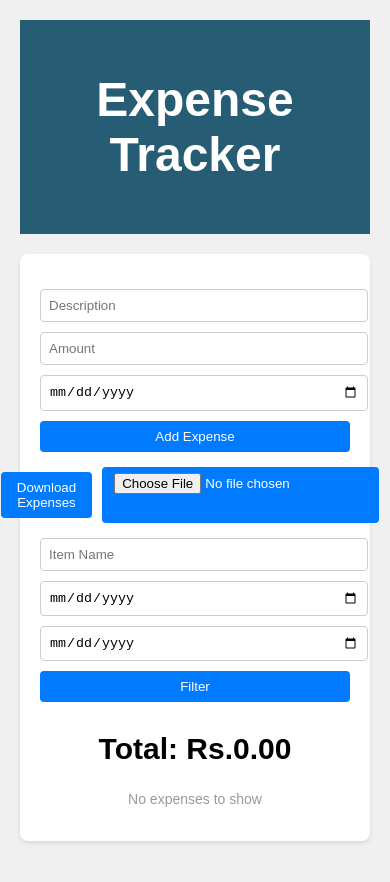
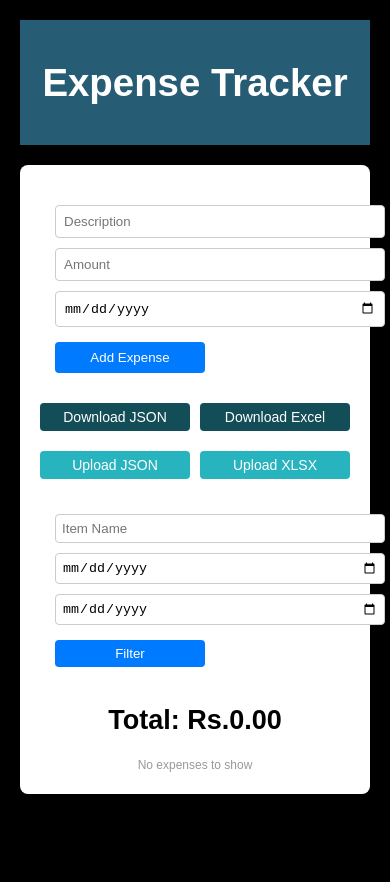
Before and after one commit to muhammad-usama-anjum/expense-tracker, a React (Create React App) app: page / in a window 390 px wide. Built offline with nearby package versions, Linux system fonts and the light colour scheme; the HTML template or start-up script is replaced by a standard one.

Commit message:
added button to download xlsx file and enhanced css

```diff
--- a/package.json
+++ b/package.json
@@ -9,7 +9,8 @@
     "react": "^18.3.1",
     "react-dom": "^18.3.1",
     "react-scripts": "5.0.1",
-    "web-vitals": "^2.1.4"
+    "web-vitals": "^2.1.4",
+    "xlsx": "^0.18.5"
   },
   "scripts": {
     "start": "react-scripts start",
--- a/src/App.css
+++ b/src/App.css
@@ -1,16 +1,16 @@
 .App {
   font-family: Arial, sans-serif;
   text-align: center;
-  background-color: #f0f0f0;
+  background-color: black;
   min-height: 100vh;
   padding: 20px;
 }
 
 .main-content {
-  background: #fff;
+  background: white;
   border-radius: 8px;
   box-shadow: 0 2px 4px rgba(0, 0, 0, 0.1);
-  padding: 20px;
+  padding: 40px;
   margin: 20px auto;
   max-width: 600px;
 }
@@ -21,21 +21,36 @@
   margin: 10px 0;
 }
 
-.buttons button,
-.buttons input[type="file"] {
+.buttons2{
+  display: flex;
+  justify-content: center;
+  margin: 10px 0;
+}
+
+.buttons button {
   margin-right: 10px;
   padding: 8px 16px;
   border: none;
   border-radius: 4px;
   cursor: pointer;
-  background-color: #007bff;
+  background-color: #134e58;
   color: white;
   transition: background-color 0.3s;
 }
 
-.buttons button:hover,
-.buttons input[type="file"]:hover {
-  background-color: #0056b3;
+.buttons2 button {
+  margin-right: 10px;
+  padding: 8px 16px;
+  border: none;
+  border-radius: 4px;
+  cursor: pointer;
+  background-color: #28b4be;
+  color: white;
+  transition: background-color 0.3s;
+}
+
+.buttons button:hover {
+  background-color: #2f3031;
 }
 
 .buttons input[type="file"] {
@@ -44,23 +59,46 @@
 
 input[type="text"],
 input[type="number"],
-input[type="date"],
-button {
-  width: 100%;
-  padding: 8px;
+input[type="date"] {
+  padding: 10px;
   margin: 5px 0;
   border: 1px solid #ccc;
   border-radius: 4px;
 }
 
 button {
+  width: 150px;
+  margin-top: 10px;
+  padding: 10px;
+  border: none;
+  border-radius: 4px;
   background-color: #007bff;
   color: white;
-  border: none;
   cursor: pointer;
   transition: background-color 0.3s;
 }
 
 button:hover {
-  background-color: #0056b3;
+  background-color: #2f3031;
 }
+
+
+@media (max-width: 768px) {
+  .main-content {
+    padding: 10px;
+  }
+
+  .buttons button,
+  .buttons2 button {
+    margin: 5px;
+    padding: 6px 12px;
+    font-size: 14px;
+  }
+
+  input[type="text"],
+  input[type="number"],
+  input[type="date"],
+  button {
+    padding: 6px;
+  }
+}
--- a/src/App.js
+++ b/src/App.js
@@ -4,6 +4,7 @@ import ExpenseForm from './components/ExpenseForm';
 import ExpenseList from './components/ExpenseList';
 import Summary from './components/Summary';
 import Filter from './components/Filter';
+import * as XLSX from 'xlsx'; // Import all functions as XLSX from 'xlsx'
 import './App.css';
 
 function App() {
@@ -42,8 +43,16 @@ function App() {
     setFilteredExpenses(filtered);
   };
 
-  const downloadExpenses = () => {
-    const dataStr = "data:text/json;charset=utf-8," + encodeURIComponent(JSON.stringify(expenses));
+  const calculateTotalExpenses = (data) => {
+    return data.reduce((total, expense) => total + parseFloat(expense.amount), 0);
+  };
+
+  const downloadJSON = () => {
+    const dataToDownload = filteredExpenses.length > 0 ? filteredExpenses : expenses;
+    const totalExpenses = calculateTotalExpenses(dataToDownload);
+    const dataWithTotal = { expenses: dataToDownload, total: totalExpenses };
+
+    const dataStr = "data:text/json;charset=utf-8," + encodeURIComponent(JSON.stringify(dataWithTotal));
     const downloadAnchorNode = document.createElement('a');
     downloadAnchorNode.setAttribute("href", dataStr);
     downloadAnchorNode.setAttribute("download", "expenses.json");
@@ -52,7 +61,20 @@ function App() {
     downloadAnchorNode.remove();
   };
 
-  const uploadExpenses = (event) => {
+  const downloadXLSX = () => {
+    const dataToDownload = filteredExpenses.length > 0 ? filteredExpenses : expenses;
+    const totalExpenses = calculateTotalExpenses(dataToDownload);
+
+    const ws = XLSX.utils.json_to_sheet(dataToDownload);
+    const totalWs = XLSX.utils.json_to_sheet([{ TotalExpenses: totalExpenses }]);
+    const wb = XLSX.utils.book_new();
+    XLSX.utils.book_append_sheet(wb, ws, 'Expenses');
+    XLSX.utils.book_append_sheet(wb, totalWs, 'Total Expenses');
+
+    XLSX.writeFile(wb, 'expenses.xlsx');
+  };
+
+  const uploadJSONExpenses = (event) => {
     const file = event.target.files[0];
     if (!file) return;
     const reader = new FileReader();
@@ -64,14 +86,46 @@ function App() {
     reader.readAsText(file);
   };
 
+  const uploadXLSXExpenses = (event) => {
+    const file = event.target.files[0];
+    if (!file) return;
+    const reader = new FileReader();
+    reader.onload = (e) => {
+      try {
+        const data = new Uint8Array(e.target.result);
+        const workbook = XLSX.read(data, { type: 'array' });
+        const firstSheetName = workbook.SheetNames[0];
+        const worksheet = workbook.Sheets[firstSheetName];
+        const parsedData = XLSX.utils.sheet_to_json(worksheet, { header: 1 });
+
+        if (parsedData.length === 0) {
+          console.warn('No data found in the uploaded file.');
+          return;
+        }
+
+        setExpenses(parsedData);
+        setFilteredExpenses(parsedData); // Ensure both states are updated
+
+      } catch (error) {
+        console.error('Error reading or parsing XLSX file:', error);
+      }
+    };
+    reader.readAsArrayBuffer(file);
+  };
+
+
   return (
     <div className="App">
       <Header />
       <div className="main-content">
         <ExpenseForm addExpense={addExpense} />
         <div className="buttons">
-          <button onClick={downloadExpenses}>Download Expenses</button>
-          <input type="file" accept=".json" onChange={uploadExpenses} />
+          <button onClick={downloadJSON}>Download JSON</button>
+          <button onClick={downloadXLSX}>Download Excel</button>
+        </div>
+        <div className='buttons2'>
+        <button type="file" accept=".json" onChange={uploadJSONExpenses}>Upload JSON</button>
+        <button type="file" accept=".xlsx" onChange={uploadXLSXExpenses}>Upload XLSX</button>
         </div>
         <Filter filterExpenses={filterExpenses} />
         <Summary expenses={filteredExpenses} />
--- a/src/styles/ExpenseForm.css
+++ b/src/styles/ExpenseForm.css
@@ -2,4 +2,49 @@
   display: flex;
   flex-direction: column;
   margin: 10px 0;
+  width: 100%;
+  max-width: 550px; /* Adjust max-width as per your design */
+  margin: 0 auto; /* Center align the form */
+  padding: 20px;
+
 }
+
+/* Example styling for form elements */
+.expense-form input[type="text"],
+.expense-form input[type="number"],
+.expense-form input[type="date"] {
+  padding: 10px;
+  margin: 5px 0;
+  border: 1px solid #ccc;
+  border-radius: 4px;
+}
+
+.expense-form button {
+  width: 150px;
+  margin-top: 10px;
+  padding: 10px;
+  border: none;
+  border-radius: 4px;
+  background-color: #007bff;
+  color: white;
+  cursor: pointer;
+  transition: background-color 0.3s;
+}
+
+.expense-form button:hover {
+  background-color: #2f3031;
+}
+
+@media (max-width: 768px) {
+  .expense-form {
+    padding: 15px;
+    margin: 10px;
+  }
+
+  .expense-form input[type="text"],
+  .expense-form input[type="number"],
+  .expense-form input[type="date"],
+  .expense-form button {
+    padding: 8px;
+  }
+}
--- a/src/styles/ExpenseItem.css
+++ b/src/styles/ExpenseItem.css
@@ -1,10 +1,11 @@
 .expense-item {
   display: flex;
+  flex-wrap: wrap; /* Allow items to wrap to the next line */
   justify-content: space-between;
   align-items: center;
   padding: 10px;
   margin: 5px 0;
-  border: 1px solid #ddd;
+  border: 1px solid #161515;
   border-radius: 5px;
   background-color: #fff;
 }
@@ -24,3 +25,18 @@
   color: #28a745;
   font-weight: bold;
 }
+
+@media (max-width: 768px) {
+  .expense-item {
+    flex-direction: column; /* Stack items vertically on smaller screens */
+    padding: 15px;
+  }
+
+  .expense-date,
+  .expense-description,
+  .expense-amount {
+    width: 100%;
+    text-align: center;
+    margin-bottom: 5px; /* Space between stacked items */
+  }
+}
--- a/src/styles/ExpenseList.css
+++ b/src/styles/ExpenseList.css
@@ -6,3 +6,9 @@
   font-size: 14px;
   color: #999;
 }
+
+@media (max-width: 768px) {
+  .expense-list p {
+    font-size: 12px; /* Adjust font size for smaller screens */
+  }
+}
--- a/src/styles/Filter.css
+++ b/src/styles/Filter.css
@@ -2,4 +2,15 @@
   display: flex;
   flex-direction: column;
   margin: 10px 0;
+  width: 100%;
+  max-width: 550px; /* Adjust max-width as per your design */
+  margin: 0 auto; /* Center align the form */
+  padding: 20px;
 }
+
+@media (max-width: 768px) {
+  .filter-form {
+    padding: 15px;
+    margin: 10px; /* Adjust margin for smaller screens */
+  }
+}
--- a/src/styles/Header.css
+++ b/src/styles/Header.css
@@ -1,7 +1,14 @@
 .header {
-    background-color: #275c75;
-    color: white;
-    padding: 20px;
-    text-align: center;
-    font-size: 1.5em;
+  background-color: #275c75;
+  color: white;
+  padding: 20px;
+  text-align: center;
+  font-size: 1.5em;
+}
+
+@media (max-width: 768px) {
+  .header {
+    font-size: 1.2em; /* Decrease font size for smaller screens */
+    padding: 15px; /* Reduce padding for smaller screens */
   }
+}
--- a/src/styles/Summary.css
+++ b/src/styles/Summary.css
@@ -3,3 +3,10 @@
   font-size: 20px;
   font-weight: bold;
 }
+
+@media (max-width: 768px) {
+  .summary {
+    font-size: 18px; /* Decrease font size for smaller screens */
+    margin: 15px 0; /* Adjust margin for smaller screens */
+  }
+}
```
Also changed, not shown: 1 other file (tests, documents, lock files or other folders).
